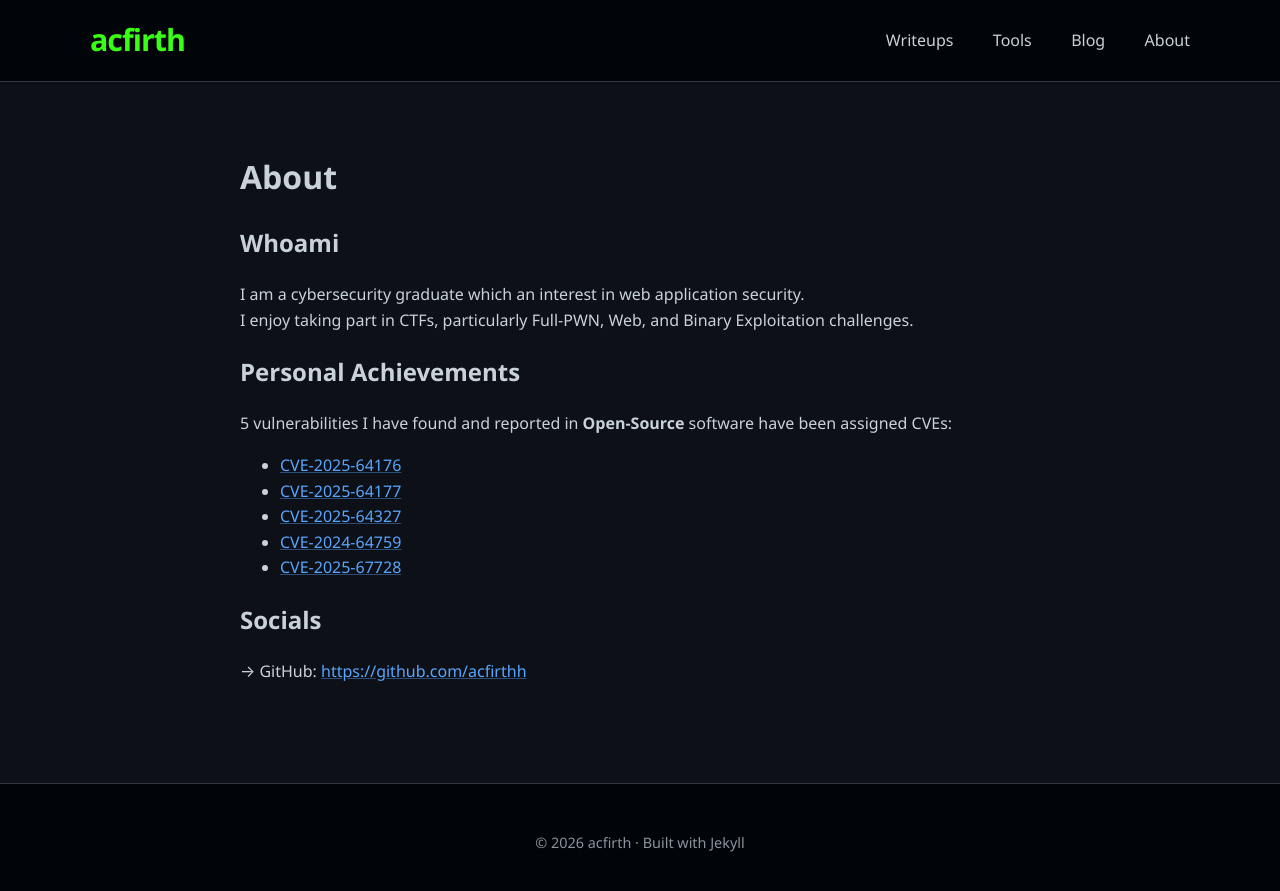
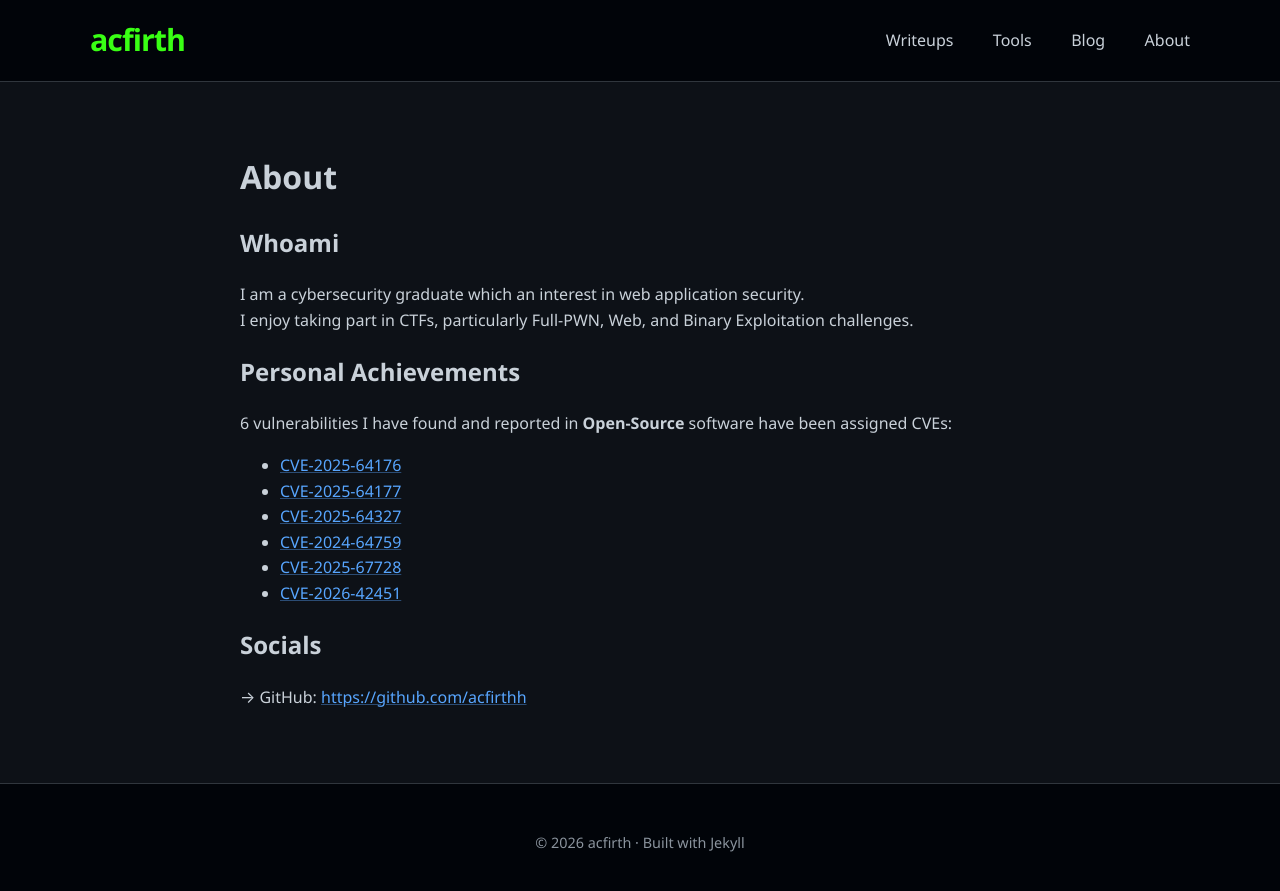
Before and after one commit to acfirthh/acfirthh.github.io, a Jekyll site: the page built from about.md, in a window 1280 px wide. Shown: the top 891 px of the page. Built offline with Jekyll 4.4.1, drawn with Linux system fonts in a browser that asks for light colours.

Commit message:
Minor update to about.md

```diff
--- a/about.md
+++ b/about.md
@@ -10,12 +10,13 @@ I am a cybersecurity graduate which an interest in web application security. \
 I enjoy taking part in CTFs, particularly Full-PWN, Web, and Binary Exploitation challenges.
 
 ## Personal Achievements
-5 vulnerabilities I have found and reported in **Open-Source** software have been assigned CVEs:
+6 vulnerabilities I have found and reported in **Open-Source** software have been assigned CVEs:
 - [CVE-2025-64176](https://www.cve.org/CVERecord?id=CVE-2025-64176)
 - [CVE-2025-64177](https://www.cve.org/CVERecord?id=CVE-2025-64177)
 - [CVE-2025-64327](https://www.cve.org/CVERecord?id=CVE-2025-64327)
 - [CVE-2024-64759](https://www.cve.org/CVERecord?id=CVE-2025-64759)
 - [CVE-2025-67728](https://www.cve.org/CVERecord?id=CVE-2025-67728)
+- [CVE-2026-42451](https://www.cve.org/CVERecord?id=CVE-2026-42451)
 
 ## Socials
 → GitHub: [https://github.com/acfirthh](https://github.com/acfirthh)
```
